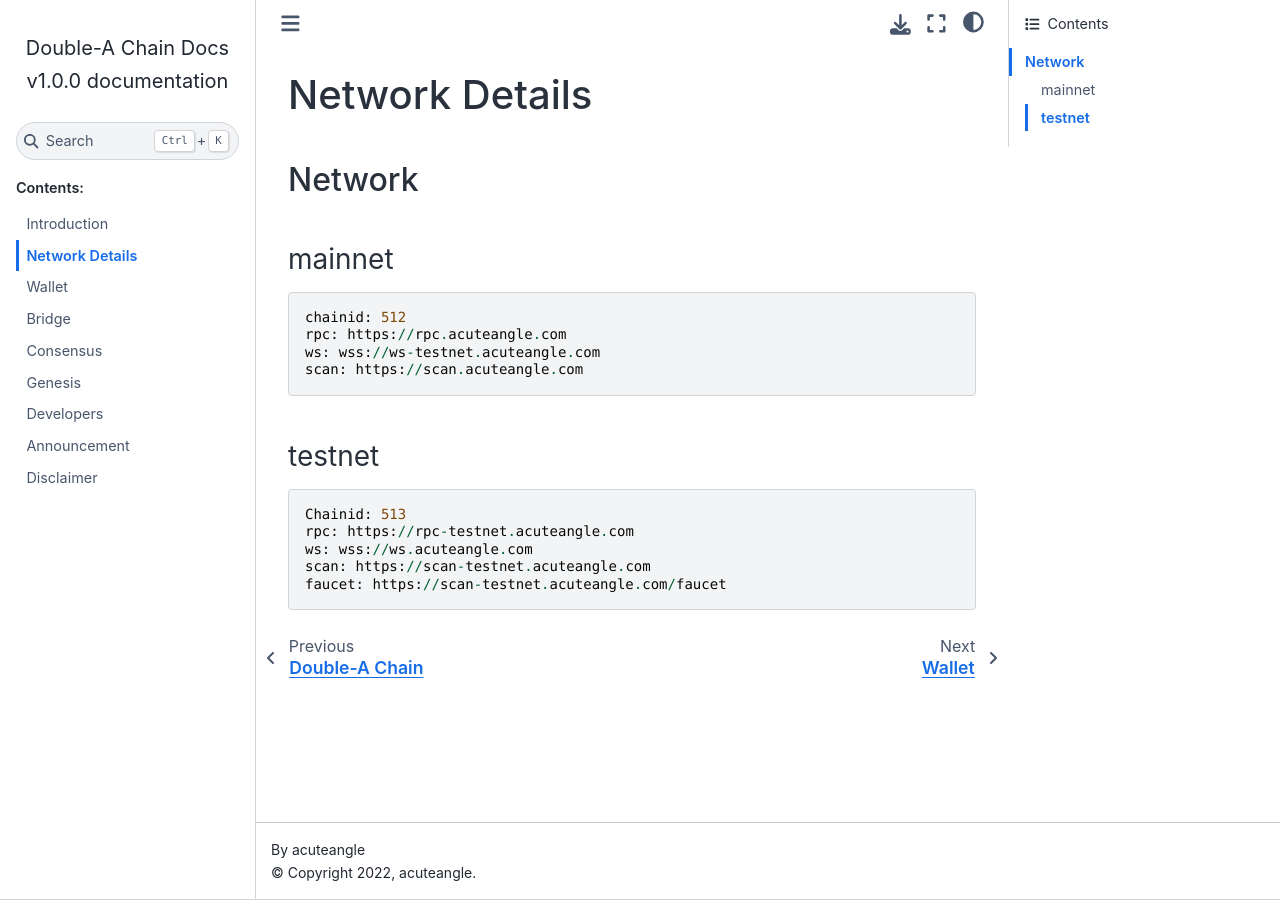
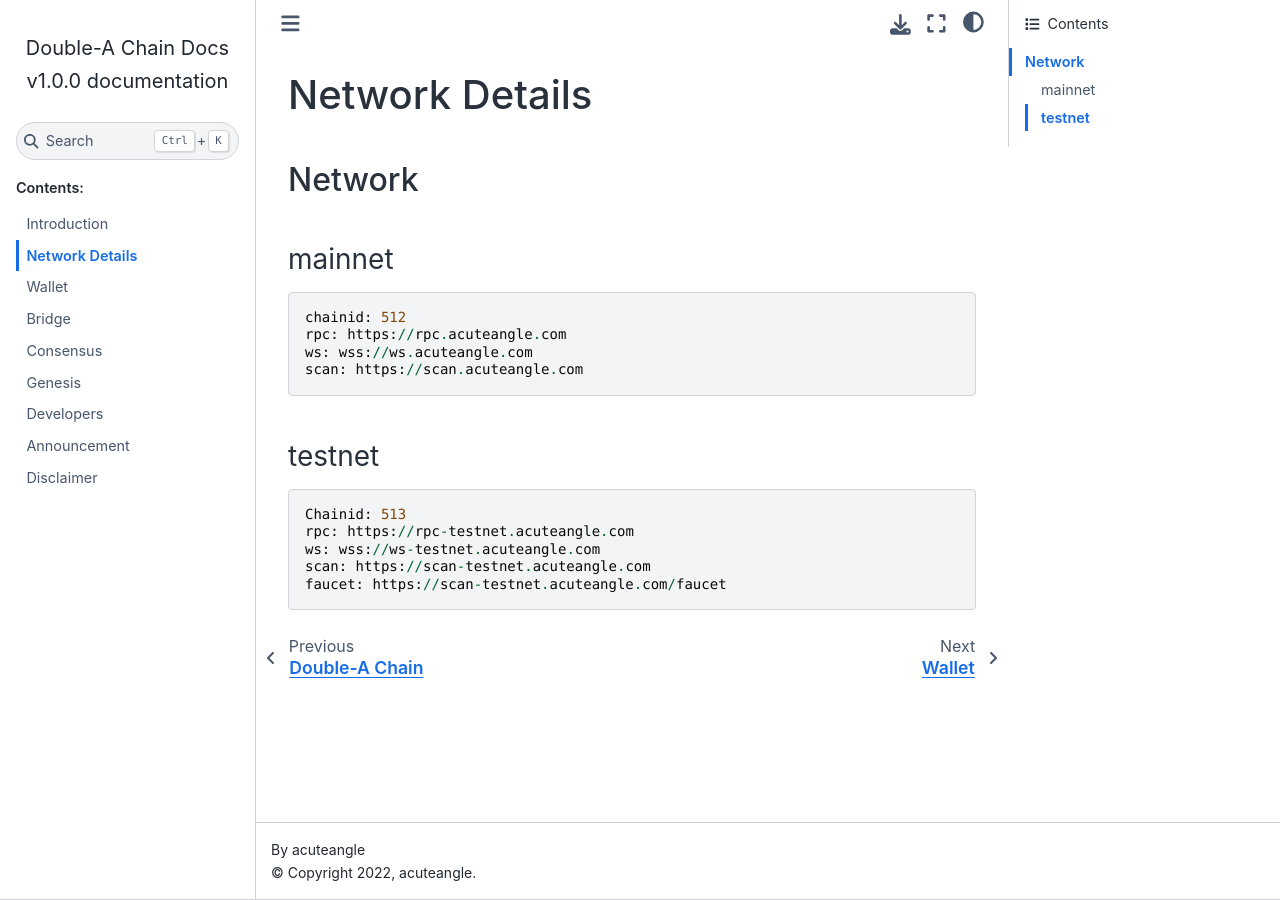
Before and after one commit to double-a-chain-cloud/double-a-chain-docs, a Sphinx documentation site: the page built from source/networks.md, in a window 1280 px wide. Built offline with Sphinx 7.4.7 and the Sphinx Book theme 1.1.4, drawn with Linux system fonts in a browser that asks for light colours.

````diff
--- a/source/networks.md
+++ b/source/networks.md
@@ -5,14 +5,14 @@
 ```
 chainid: 512
 rpc: https://rpc.acuteangle.com
-ws: wss://ws-testnet.acuteangle.com
+ws: wss://ws.acuteangle.com
 scan: https://scan.acuteangle.com
 ```
 ### testnet
 ```
 Chainid: 513
 rpc: https://rpc-testnet.acuteangle.com
-ws: wss://ws.acuteangle.com
+ws: wss://ws-testnet.acuteangle.com
 scan: https://scan-testnet.acuteangle.com
 faucet: https://scan-testnet.acuteangle.com/faucet
 ```
````
